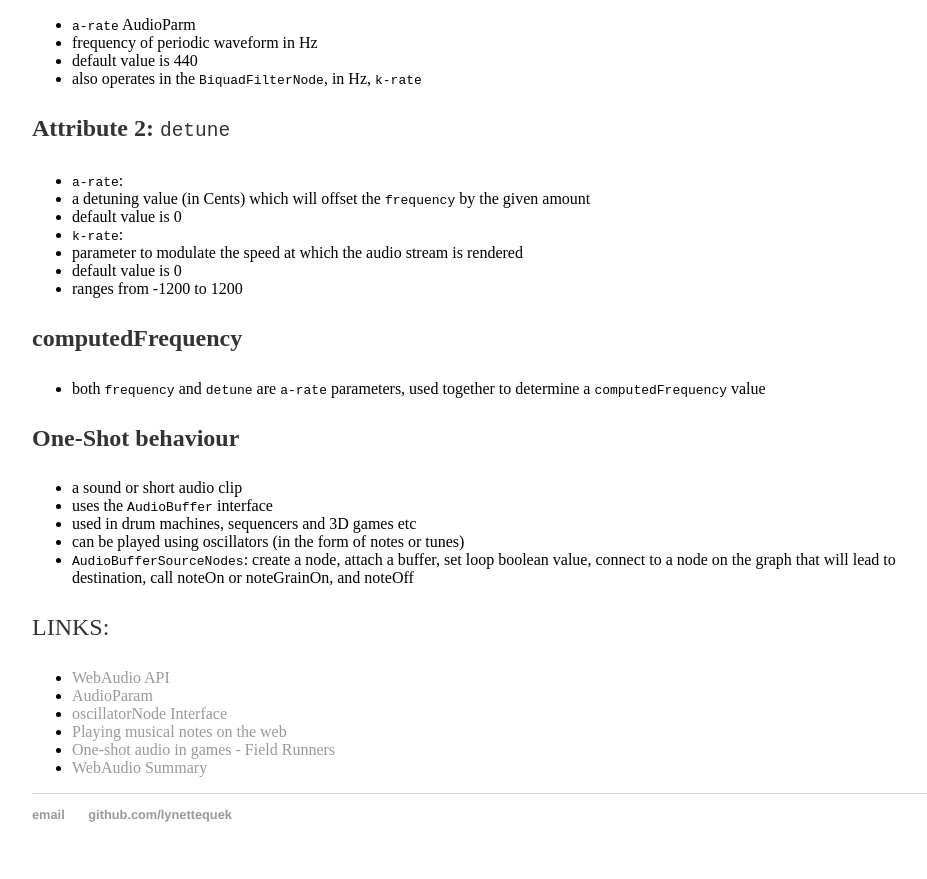
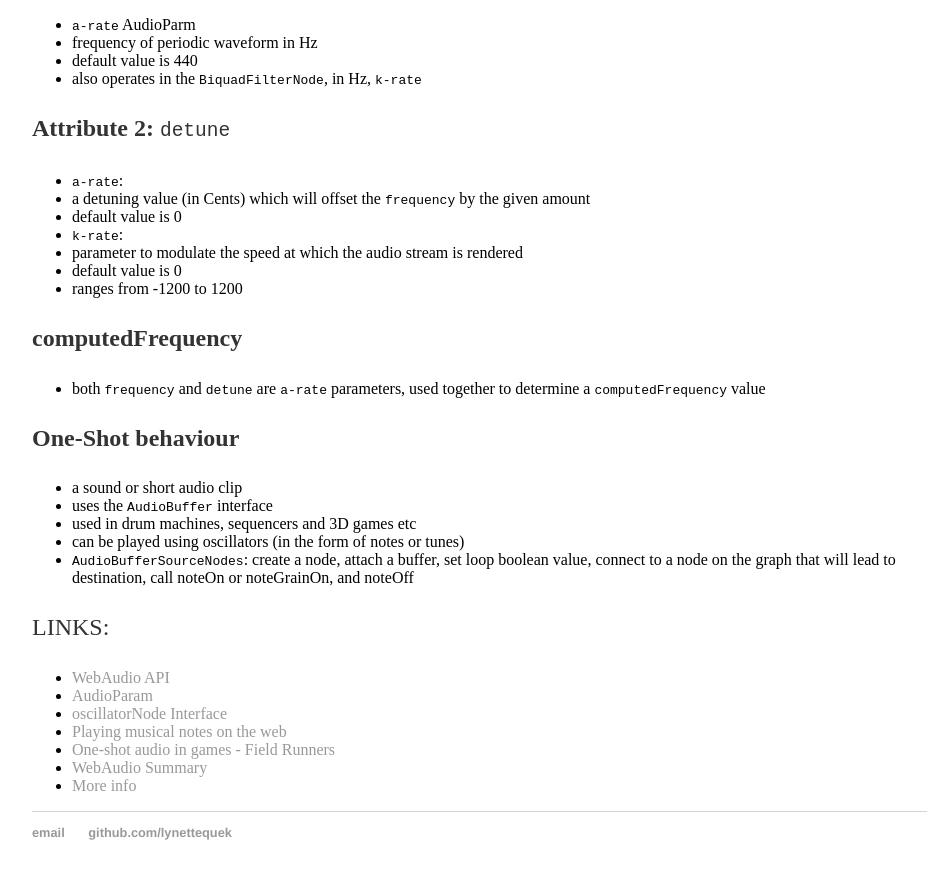
Before and after one commit to lynettequek/lynettequek.github.io, a Jekyll site: the page built from _posts/2015-05-14-WebAudio-Blog-2.md, in a window 1280 px wide and 900 px high, scrolled down 1577 px. Shown: the top 879 px of the window, without its empty margins (160-1087 px from the left). Built offline with Jekyll 4.4.1, drawn with Linux system fonts in a browser that asks for light colours.

Commit message:
Update 2015-05-14-WebAudio-Blog-2.md

```diff
--- a/_posts/2015-05-14-WebAudio-Blog-2.md
+++ b/_posts/2015-05-14-WebAudio-Blog-2.md
@@ -108,3 +108,4 @@ LINKS:
 - [Playing musical notes on the web](http://blog.chrislowis.co.uk/2013/06/05/playing-notes-web-audio-api.html)
 - [One-shot audio in games - Field Runners](http://www.html5rocks.com/en/tutorials/webaudio/fieldrunners/)
 - [WebAudio Summary](https://docs.webplatform.org/wiki/apis/webaudio)
+- [More info](https://developer.tizen.org/documentation/articles/advanced-web-audio-api-usage)
```
